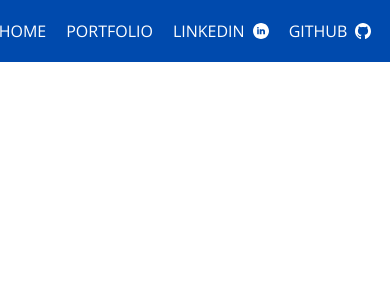
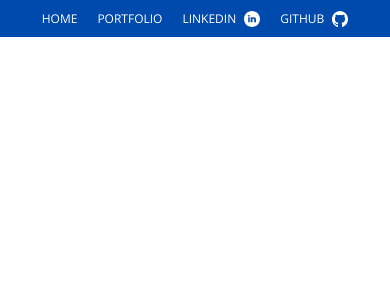
Before and after one commit to EnjSadman/summary, a React (Create React App) app: page / in a window 390 px wide. Shown: the top 300 px of the page. Built offline with nearby package versions, Linux system fonts and the light colour scheme.

Commit message:
added mixin-media queries

```diff
--- a/package.json
+++ b/package.json
@@ -20,7 +20,7 @@
     "build": "react-scripts build",
     "test": "react-scripts test",
     "eject": "react-scripts eject",
-    "deploy": "gh-pages -b master -d build"
+    "deploy": "gh-pages -b main -d build"
   },
   "eslintConfig": {
     "extends": [
--- a/src/App.scss
+++ b/src/App.scss
@@ -1,2 +1,3 @@
 @import './scss/vars.scss';
-@import './components/heading/Heading.scss'
+@import './scss/mixins.scss';
+@import './components/heading/Heading.scss';
--- a/src/components/heading/Heading.scss
+++ b/src/components/heading/Heading.scss
@@ -4,6 +4,7 @@
 }
 
 .heading {
+  font-size: 12px;
   top: 0;
   position: fixed;
   z-index: 10;
@@ -20,10 +21,23 @@
   animation-duration: 1.5s;
   animation-fill-mode: forwards;
 
+  @include onTablet {
+    font-size: 16px;
+  }
+
   &__navigation {
     display: flex;
     justify-content: space-between;
-    padding: 20px 40px;
+    padding: 10px 20px;
+
+    @include onTablet {
+      padding: 20px 40px;
+    }
+
+    @include onDesktop {
+      padding: 20px 40px;
+    }
+
     &--link {
       display: flex;
       align-items: center;
@@ -32,7 +46,9 @@
       text-transform: uppercase;
       text-decoration: none;
 
-      margin-right: 20px;
+      &:not(:last-child) {
+        margin-right: 20px;
+      }
 
       &:hover {
         text-decoration: underline;
--- /dev/null
+++ b/src/scss/mixins.scss
@@ -0,0 +1,11 @@
+@mixin onTablet {
+  @media screen and (min-width: 600px) {
+    @content;
+  }
+}
+
+@mixin onDesktop {
+  @media screen and (min-width: 1024px) {
+    @content;
+  }
+}
```
